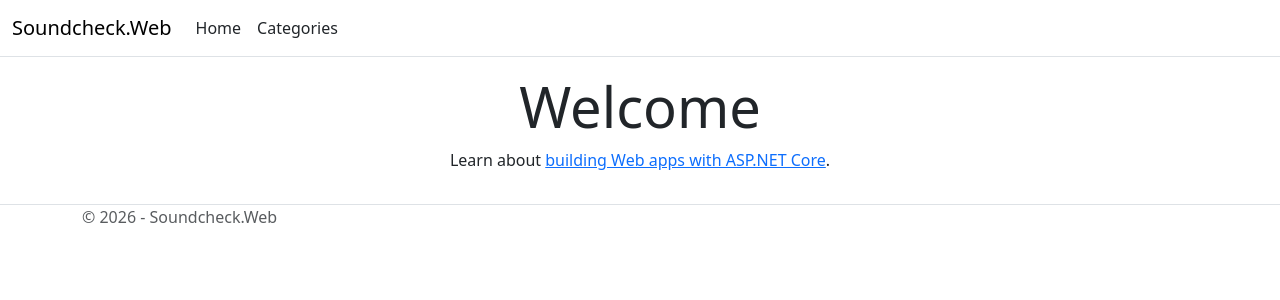
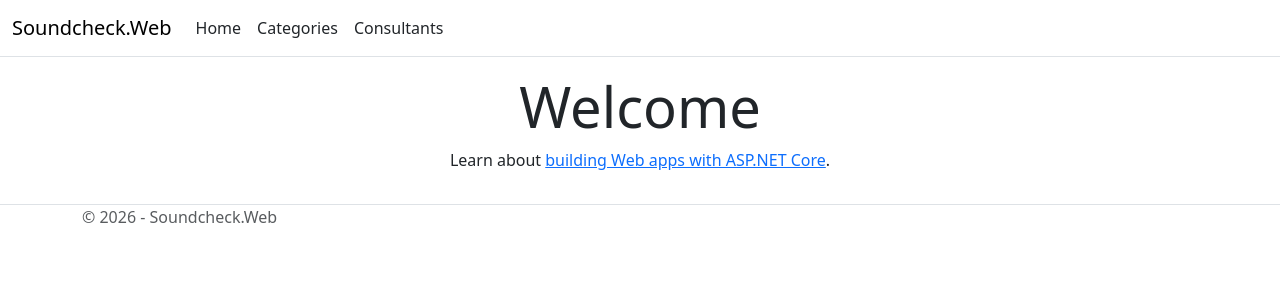
Before and after one commit to BestIsaacPlayer/Soundcheck, an ASP.NET Core app: page / in a window 1280 px wide. Shown: the top 300 px of the page. Run offline with ASP.NET Core 8, Linux system fonts and the light colour scheme.

Commit message:
Add a link to the consultant list panel

```diff
--- a/Soundcheck.Web/Views/Shared/_Layout.cshtml
+++ b/Soundcheck.Web/Views/Shared/_Layout.cshtml
@@ -25,6 +25,9 @@
                     <li class="nav-item">
                         <a class="nav-link text-dark" asp-controller="EquipmentCategories" asp-action="Index">Categories</a>
                     </li>
+                    <li class="nav-item">
+                        <a class="nav-link text-dark" asp-controller="Consultants" asp-action="Index">Consultants</a>
+                    </li>
                 </ul>
             </div>
         </div>
```
